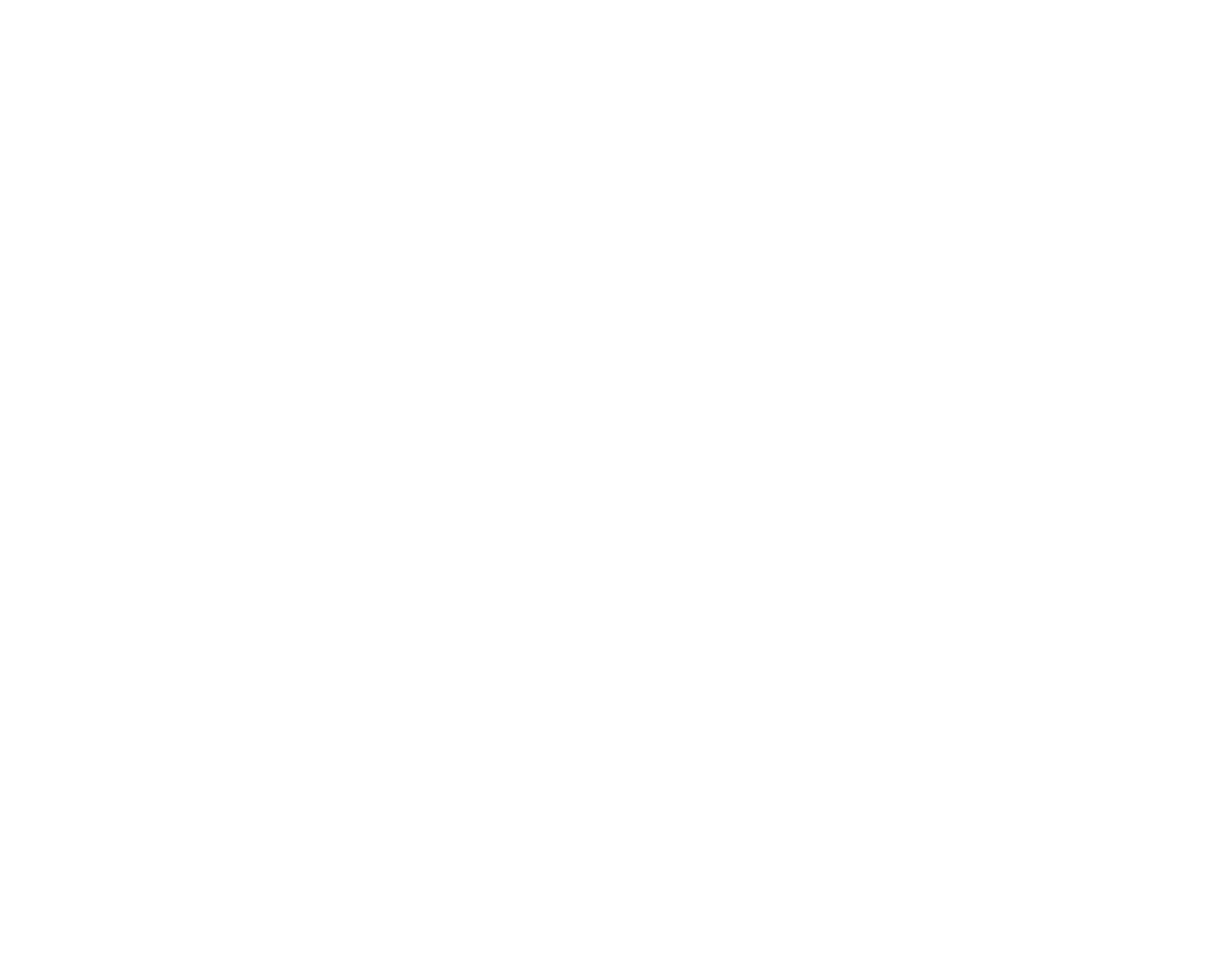
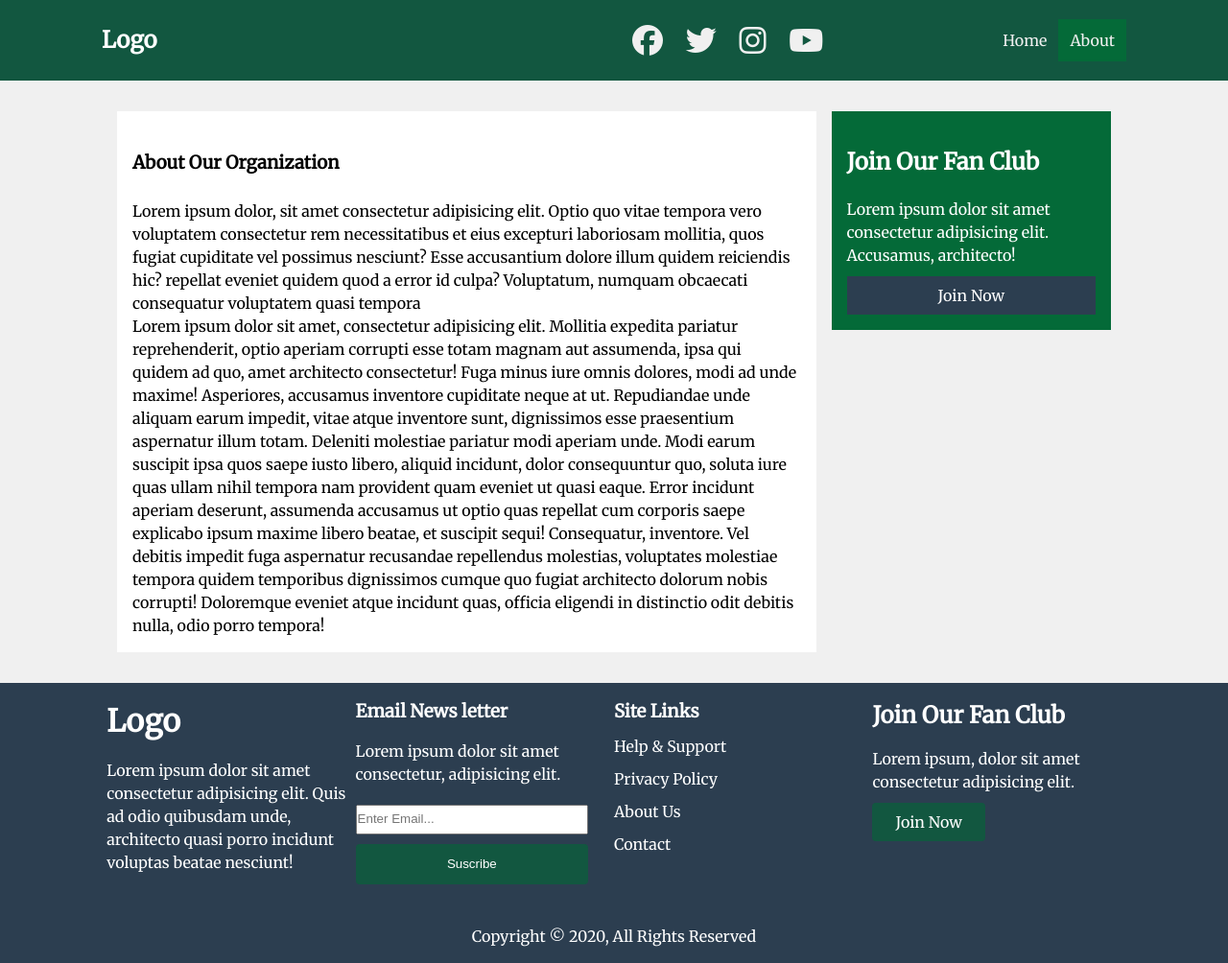
Before and after one commit to hobo71/echor, a plain HTML site: page about.html in a window 1280 px wide. Shown: the whole page at 96% size. Before the commit the page ends 800 px from the top, so only its background shows below. Drawn offline with Linux system fonts and the light colour scheme.

Commit message:
added about page

```diff
--- a/about.html
+++ b/about.html
@@ -0,0 +1,108 @@
+<html lang="en">
+
+<head>
+    <meta charset="UTF-8">
+    <meta name="viewport" content="width=device-width, initial-scale=1.0">
+    <link rel="stylesheet" href="https://use.fontawesome.com/releases/v5.3.1/css/all.css"
+        integrity="sha384-mzrmE5qonljUremFsqc01SB46JvROS7bZs3IO2EmfFsd15uHvIt+Y8vEf7N7fWAU" crossorigin="anonymous">
+    <script src="https://kit.fontawesome.com/4a77c17431.js" crossorigin="anonymous"></script>
+    <link href="https://fonts.googleapis.com/css2?family=Merriweather&display=swap" rel="stylesheet">
+    <link rel="stylesheet" href="css/style.css">
+    <link rel="stylesheet" media="screen and (max-width: 768px)" href="css/mobile.css">
+    <title>Sports Grid | About</title>
+</head>
+
+<body>
+    <nav id="main-nav">
+        <div class="container">
+            <h2>Logo</h2>
+            <div class="social">
+                <a href="#" target="_blank"><i class="fab fa-facebook fa-2x"></i></a>
+                <a href="#" target="_blank"><i class="fab fa-twitter fa-2x"></i></a>
+                <a href="#" target="_blank"><i class="fab fa-instagram fa-2x"></i></a>
+                <a href="#" target="_blank"><i class="fab fa-youtube fa-2x"></i></a>
+            </div>
+            <ul>
+                <li><a href="index.html">Home</a></li>
+                <li><a class="current" href="about.html">About</a></li>
+            </ul>
+        </div>
+    </nav>
+    <section id="about">
+        <div class="container">
+            <div class="page-container">
+                <article class="card">
+                    <h1 class="l-heading">About Our Organization</h1>
+                    <p>Lorem ipsum dolor, sit amet consectetur adipisicing elit. Optio quo
+                        vitae tempora vero voluptatem consectetur rem necessitatibus et
+                        eius excepturi laboriosam mollitia, quos fugiat cupiditate vel
+                        possimus nesciunt? Esse accusantium dolore illum quidem reiciendis hic?
+                        repellat eveniet quidem quod a error id culpa? Voluptatum, numquam
+                        obcaecati consequatur voluptatem quasi tempora </p>
+                    <p>Lorem ipsum dolor sit amet, consectetur adipisicing elit. Mollitia
+                        expedita pariatur reprehenderit, optio aperiam corrupti esse totam
+                        magnam aut assumenda, ipsa qui quidem ad quo, amet architecto consectetur!
+                        Fuga minus iure omnis dolores, modi ad unde maxime! Asperiores,
+                        accusamus inventore cupiditate neque at ut. Repudiandae unde aliquam earum
+                        impedit, vitae atque inventore sunt, dignissimos esse praesentium aspernatur
+                        illum totam. Deleniti molestiae pariatur modi aperiam unde. Modi earum
+                        suscipit ipsa quos saepe iusto libero, aliquid incidunt, dolor consequuntur
+                        quo, soluta iure quas ullam nihil tempora nam provident quam eveniet ut quasi
+                        eaque. Error incidunt aperiam deserunt, assumenda accusamus ut optio
+                        quas repellat cum corporis saepe explicabo ipsum maxime libero beatae, et suscipit sequi!
+                        Consequatur, inventore. Vel debitis impedit fuga aspernatur recusandae repellendus molestias,
+                        voluptates molestiae tempora quidem temporibus dignissimos cumque quo fugiat architecto dolorum
+                        nobis corrupti! Doloremque eveniet atque incidunt quas, officia eligendi in distinctio odit
+                        debitis nulla, odio porro tempora!</p>
+                </article>
+                <aside class="card" id="aside-card">
+                    <h2>Join Our Fan Club</h2>
+                    <p>Lorem ipsum dolor sit amet consectetur adipisicing elit. Accusamus, architecto!</p>
+                    <a href="#" class="btn btn-block">Join Now</a>
+                </aside>
+            </div>
+        </div>
+
+    </section>
+
+    <footer id="main-footer">
+        <div class="container footer-container">
+            <div class="logo">
+                <h1>Logo</h1>
+                <p>Lorem ipsum dolor sit amet consectetur adipisicing elit. Quis ad odio quibusdam
+                    unde, architecto quasi porro incidunt voluptas beatae nesciunt!</p>
+            </div>
+            <div>
+                <h3>Email News letter</h3>
+                <p>Lorem ipsum dolor sit amet consectetur, adipisicing elit.</p>
+                <form>
+                    <input type="email" placeholder="Enter Email...">
+                    <input type="submit" value="Suscribe" class="btn btn-light">
+                </form>
+            </div>
+            <div>
+                <h3>Site Links</h3>
+                <ul class="list">
+                    <li><a href="#">Help & Support</a></li>
+                    <li><a href="#">Privacy Policy</a></li>
+                    <li><a href="#">About Us</a></li>
+                    <li><a href="#">Contact</a></li>
+                </ul>
+            </div>
+            <div>
+                <h2>Join Our Fan Club</h2>
+                <p>Lorem ipsum, dolor sit amet consectetur adipisicing elit.</p>
+                <a href="#" class="btn btn-light">Join Now</a>
+            </div>
+
+        </div>
+        <div class="copyright">
+            <p>
+                Copyright &copy; 2020, All Rights Reserved
+            </p>
+        </div>
+    </footer>
+
+</body>
+
+</html>
--- a/css/style.css
+++ b/css/style.css
@@ -44,6 +44,11 @@ h1 h2 h3 h4 h5 h6{
 .card{
    background: white;
    padding: 1rem;
+}
+.btn-block{
+    display: block;
+    width: 100%;
+    text-align: center;
 }
 .py-1{ padding: 1.5rem 0;}
 .py-2{ padding: 2rem 0;}
@@ -155,6 +160,25 @@ i{
     color: white
 }
 
+#aside-card{
+    background: var(--secondary-color);
+    color: white;
+}
+
+#aside-card h2{
+    margin: 1.2rem 0;
+}
+
+.page-container{
+    display: grid;
+    grid-template-columns: 5fr 2fr;
+    margin: 2rem 0;
+    grid-gap: 1rem;
+}
+.page-container :first-child{
+    grid-row: 1 / span 3;
+}
+
 #main-footer{
     background: var(--dark-color);
     color: white;
@@ -165,13 +189,14 @@ i{
 .footer-container{
     display: grid;
     grid-template-columns: repeat(4, 2fr);
-    padding: 1rem;
+    padding: 1rem 0.7rem;
     text-align: left;
 }
 .copyright{
     text-align: center;
     padding: 1rem;
     margin-top: 10px;
+
 }
 .list li{
     margin: 10px 0;
@@ -190,3 +215,13 @@ i{
 .logo{
     padding: 0 10px;
 }
+
+input{
+    line-height: 2;
+    margin-top: 20px;
+    width: 90%;
+}
+
+.l-heading{
+    margin: 1.5rem 0;
+}
```
Also changed, not shown: article.html (+72 -0 lines), index.html (+1 -1 lines).
